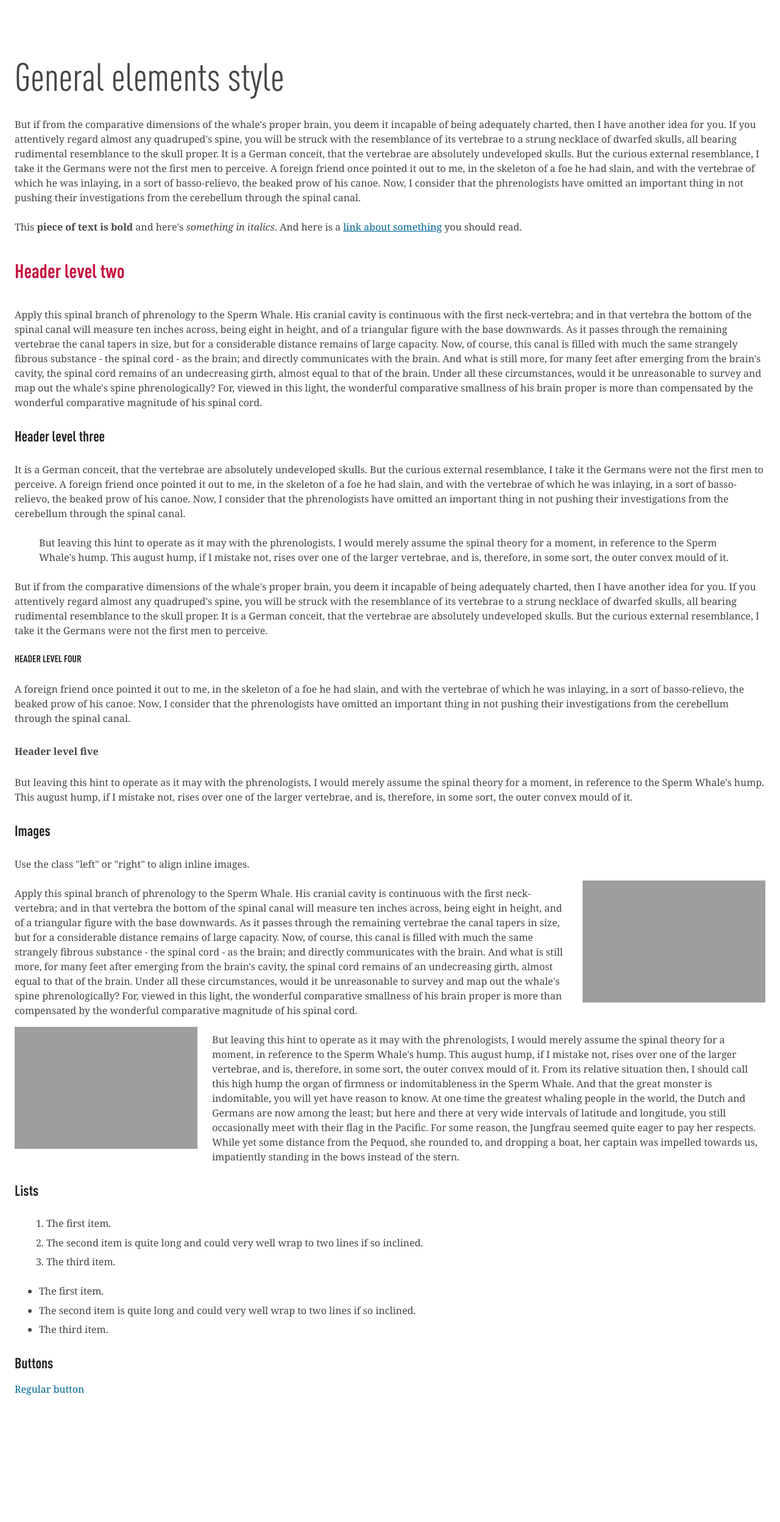
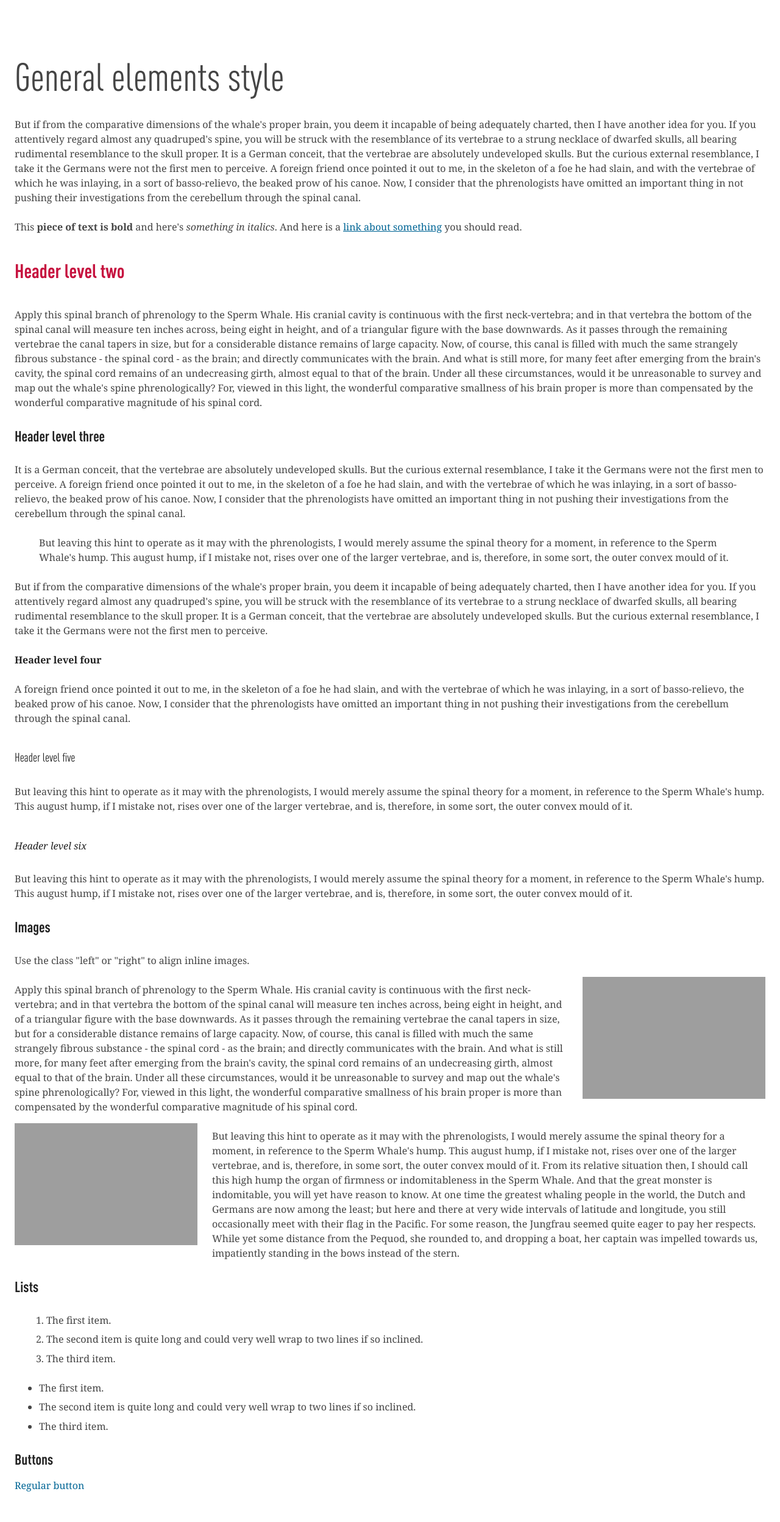
Before and after one commit to fourkitchens/el-ocp-style, a Jekyll site: the page built from typography/index.html, in a window 1280 px wide. Shown: the whole page at 61% size. Built offline with Jekyll 4.4.1, drawn with Linux system fonts in a browser that asks for light colours; nearby versions of some CDN libraries; library files that are not in the unit come from our copies; before the commit the page ends 2338 px from its top, so only the background shows below that; grey boxes are pictures that could not be loaded.

Commit message:
Adjust link visited and hover colors and text-decoration to make links more visible. Revise default style for H4 through H6.

```diff
--- a/css/style.css
+++ b/css/style.css
@@ -472,19 +472,15 @@ table {
   border-spacing: 0;
 }
 
-h1, h2, h3, h4 {
+h1, h2, h3 {
   font-family: "DINWebCondensed", "Arial Narrow", "Lucida Grande", Arial, sans-serif;
 }
 
-h5, h6 {
-  font-family: Georgia, serif;
-}
-
-h2, h3, h4, h5, h6 {
+h2, h3, h4 {
   font-weight: 700;
 }
 
-h3, h4, h5, h6 {
+h3, h4, h5 {
   margin-bottom: 12px;
 }
 
@@ -513,18 +509,26 @@ h3 {
 h4 {
   font-size: 16px;
   font-size: 1.6rem;
-  text-transform: uppercase;
+  font-family: Georgia, serif;
   color: #222222;
 }
 
 h5 {
-  font-size: 16px;
-  font-size: 1.6rem;
+  font-size: 20px;
+  font-size: 2rem;
+  font-family: "DINWebCondensed", "Arial Narrow", "Lucida Grande", Arial, sans-serif;
+  font-weight: 400;
+  color: #222222;
 }
 
 h6 {
   font-size: 16px;
   font-size: 1.6rem;
+  margin-bottom: 0;
+  font-family: Georgia, serif;
+  font-style: italic;
+  font-weight: 400;
+  color: #222222;
 }
 
 p, ul, dl, ol {
@@ -559,12 +563,14 @@ a {
 }
 a:hover {
   color: #004262;
+  text-decoration: none;
 }
 a:visited {
-  color: #00202f;
+  color: #006595;
+  text-decoration: none;
 }
 a:focus {
-  color: black;
+  color: #004262;
 }
 
 code {
--- a/sass/partials/_variables.scss
+++ b/sass/partials/_variables.scss
@@ -90,5 +90,5 @@ $borderwidth: 2px;
 
 $linkcolor: $blue;
 $linkcolorhover: darken($linkcolor, 10);
-$linkcolorvisited: darken($linkcolorhover, 10);
-$linkcolorfocus: darken($linkcolorvisited, 10);
+$linkcolorvisited: $blue;
+$linkcolorfocus: darken($linkcolor, 10);
--- a/typography/index.html
+++ b/typography/index.html
@@ -26,6 +26,10 @@ title: Typography | OCP
 <p>A foreign friend once pointed it out to me, in the skeleton of a foe he had slain, and with the vertebrae of which he was inlaying, in a sort of basso-relievo, the beaked prow of his canoe. Now, I consider that the phrenologists have omitted an important thing in not pushing their investigations from the cerebellum through the spinal canal.</p>
 
 <h5>Header level five</h5>
+
+<p>But leaving this hint to operate as it may with the phrenologists, I would merely assume the spinal theory for a moment, in reference to the Sperm Whale's hump. This august hump, if I mistake not, rises over one of the larger vertebrae, and is, therefore, in some sort, the outer convex mould of it.</p>
+
+<h6>Header level six</h6>
 
 <p>But leaving this hint to operate as it may with the phrenologists, I would merely assume the spinal theory for a moment, in reference to the Sperm Whale's hump. This august hump, if I mistake not, rises over one of the larger vertebrae, and is, therefore, in some sort, the outer convex mould of it.</p>
 
```
Also changed, not shown: sass/partials/defaults/_type.scss (+15 -9 lines).
